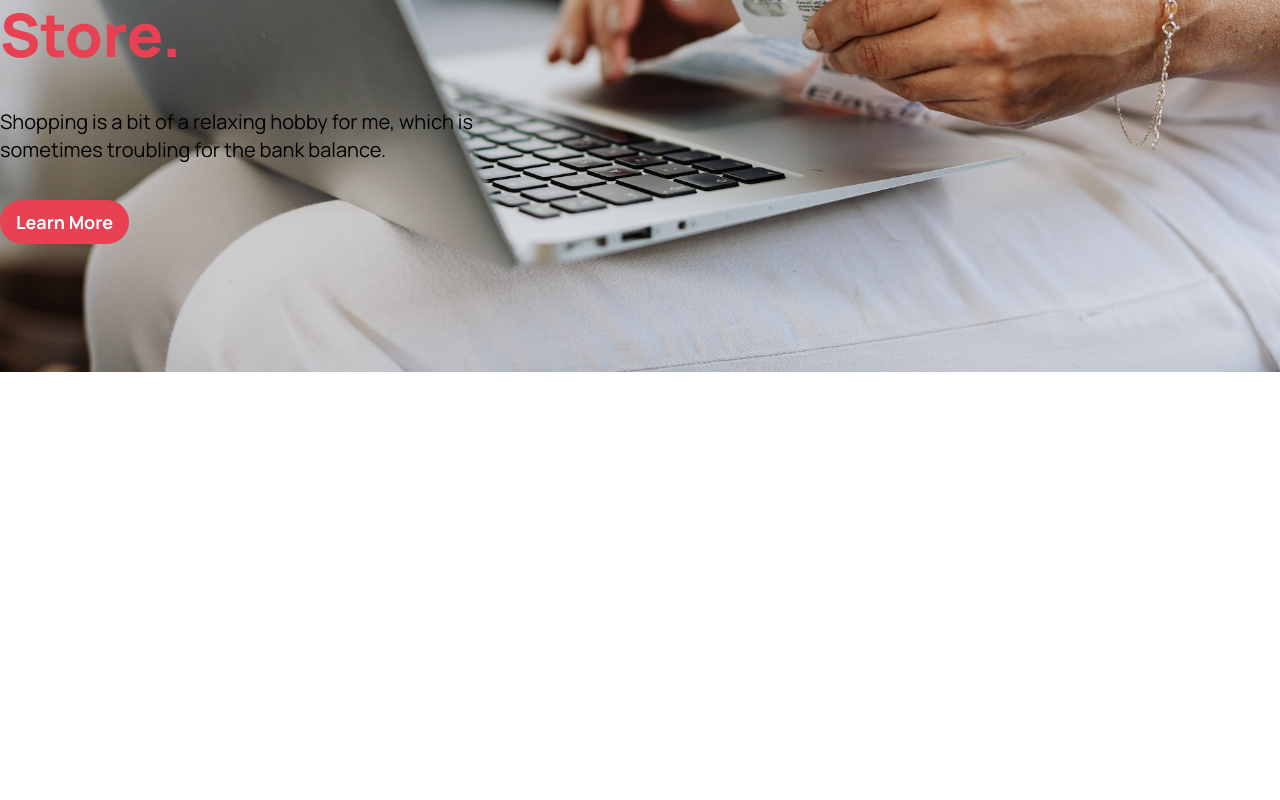
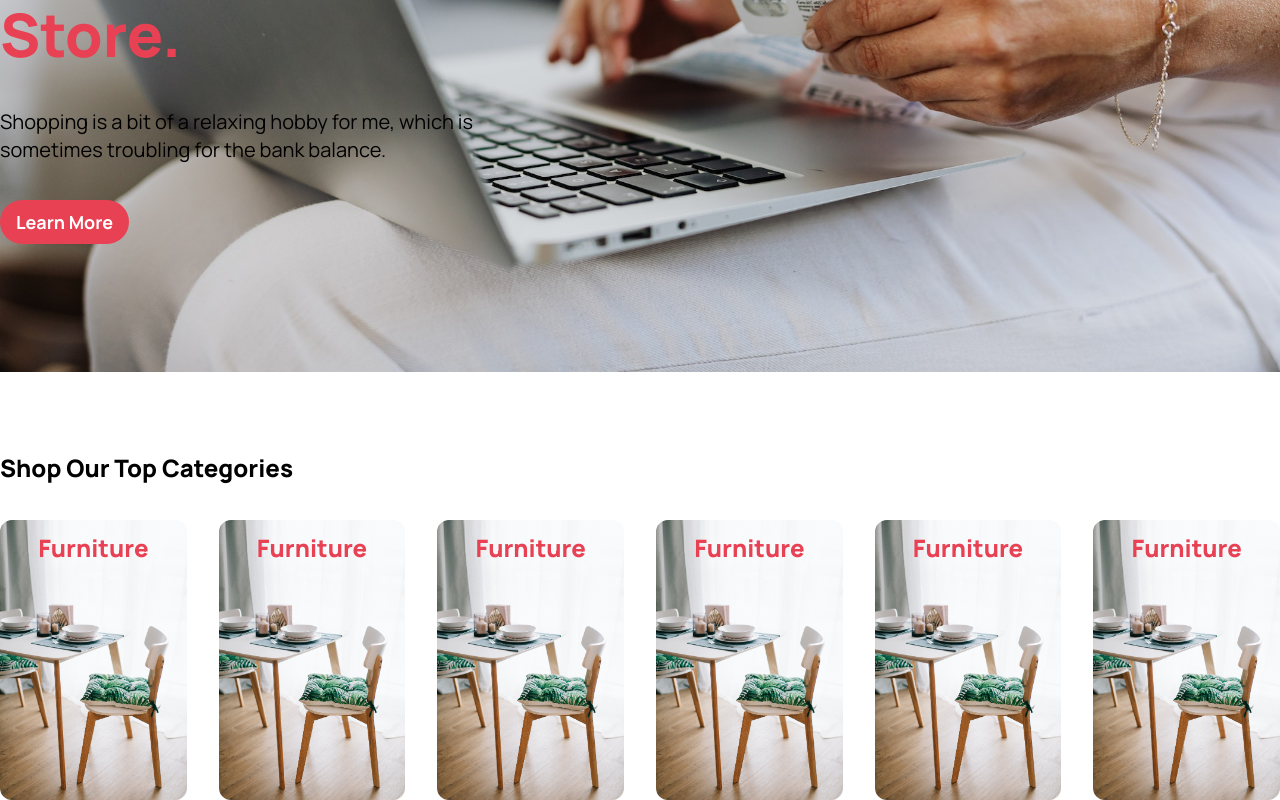
Before and after one commit to GirlCodeZA/girlcode-store, a React (Vite) app: page / in a window 1280 px wide. Shown: the part 388-1188 px from the top of the page. Before the commit the page ends 800 px from the top, so only its background shows below. Built offline with nearby package versions, Linux system fonts and the light colour scheme.

Commit message:
Added the categories section

```diff
--- a/src/App.jsx
+++ b/src/App.jsx
@@ -2,6 +2,7 @@ import './App.css'
 import TopBar from './components/TopBar'
 import NavBar from './components/NavBar'
 import HeroSection from './components/HeroSection'
+import CategorySection from './components/CategorySection'
 
 function App() {
 
@@ -10,6 +11,7 @@ function App() {
             <TopBar />
             <NavBar />
             <HeroSection />
+            <CategorySection />
         </>
     )
 }
--- /dev/null
+++ b/src/components/CategorySection.jsx
@@ -0,0 +1,41 @@
+import furnImg from "../assets/furniture.jpg"
+
+const CategorySection = () => {
+    return (
+        <section className="pt-20">
+            <div className="container mx-auto">
+                <div className="mb-9">
+                    <h2 className="text-2xl font-extrabold">Shop Our Top Categories</h2>
+                </div>
+                <div className="grid grid-cols-6 gap-8">
+                    <div className="rounded-xl overflow-hidden relative">
+                        <img src={furnImg} alt="Furniture Category"/>
+                        <h3 className="absolute top-3 left-1/2 text-2xl font-extrabold text-girlcode-pink -translate-x-1/2">Furniture</h3>
+                    </div>
+                    <div className="rounded-xl overflow-hidden relative">
+                        <img src={furnImg} alt="Furniture Category"/>
+                        <h3 className="absolute top-3 left-1/2 text-2xl font-extrabold text-girlcode-pink -translate-x-1/2">Furniture</h3>
+                    </div>
+                    <div className="rounded-xl overflow-hidden relative">
+                        <img src={furnImg} alt="Furniture Category"/>
+                        <h3 className="absolute top-3 left-1/2 text-2xl font-extrabold text-girlcode-pink -translate-x-1/2">Furniture</h3>
+                    </div>
+                    <div className="rounded-xl overflow-hidden relative">
+                        <img src={furnImg} alt="Furniture Category"/>
+                        <h3 className="absolute top-3 left-1/2 text-2xl font-extrabold text-girlcode-pink -translate-x-1/2">Furniture</h3>
+                    </div>
+                    <div className="rounded-xl overflow-hidden relative">
+                        <img src={furnImg} alt="Furniture Category"/>
+                        <h3 className="absolute top-3 left-1/2 text-2xl font-extrabold text-girlcode-pink -translate-x-1/2">Furniture</h3>
+                    </div>
+                    <div className="rounded-xl overflow-hidden relative">
+                        <img src={furnImg} alt="Furniture Category"/>
+                        <h3 className="absolute top-3 left-1/2 text-2xl font-extrabold text-girlcode-pink -translate-x-1/2">Furniture</h3>
+                    </div>
+                </div>
+            </div>
+        </section>
+    )
+}
+
+export default CategorySection;
```
Also changed, not shown: src/assets/furniture.jpg (added).
